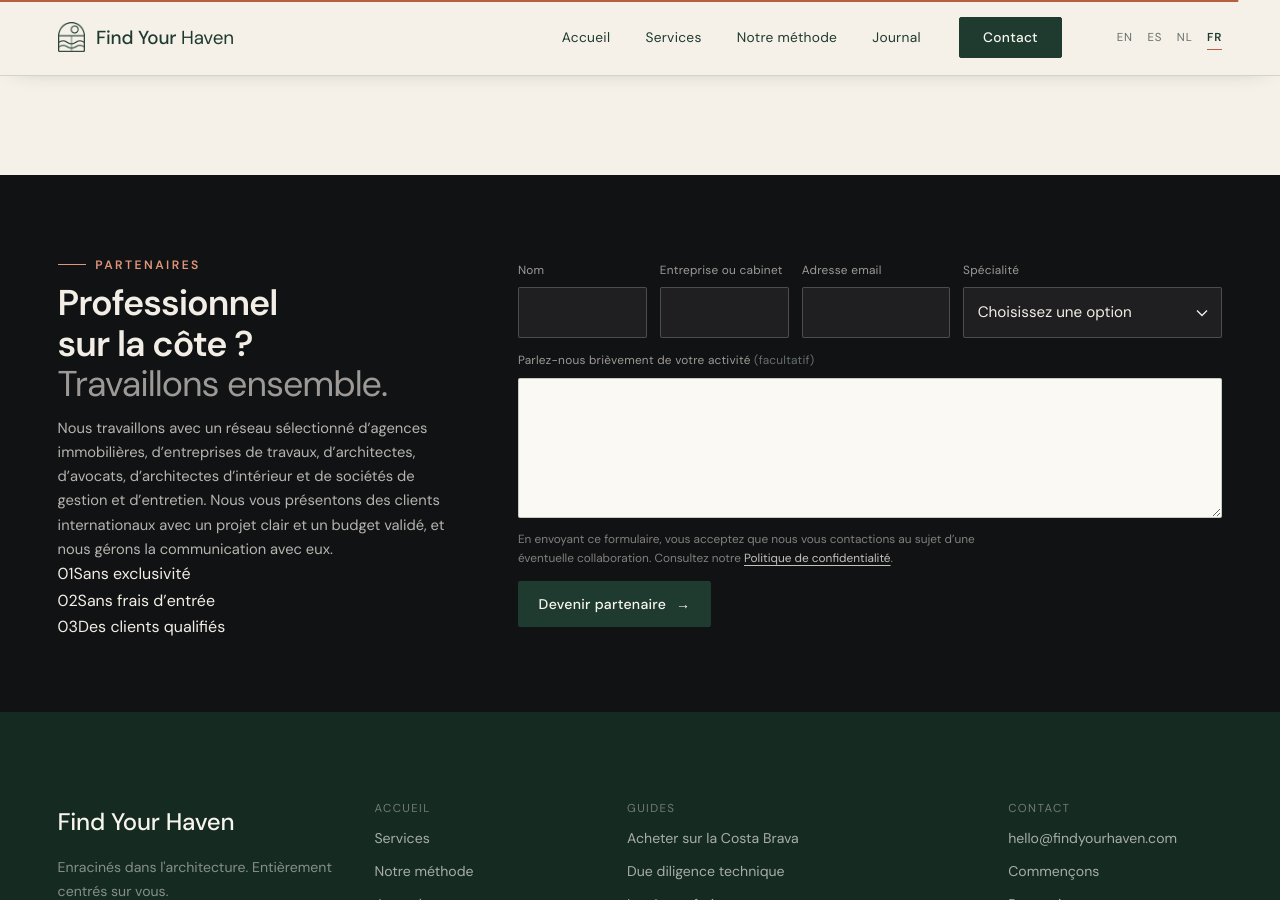
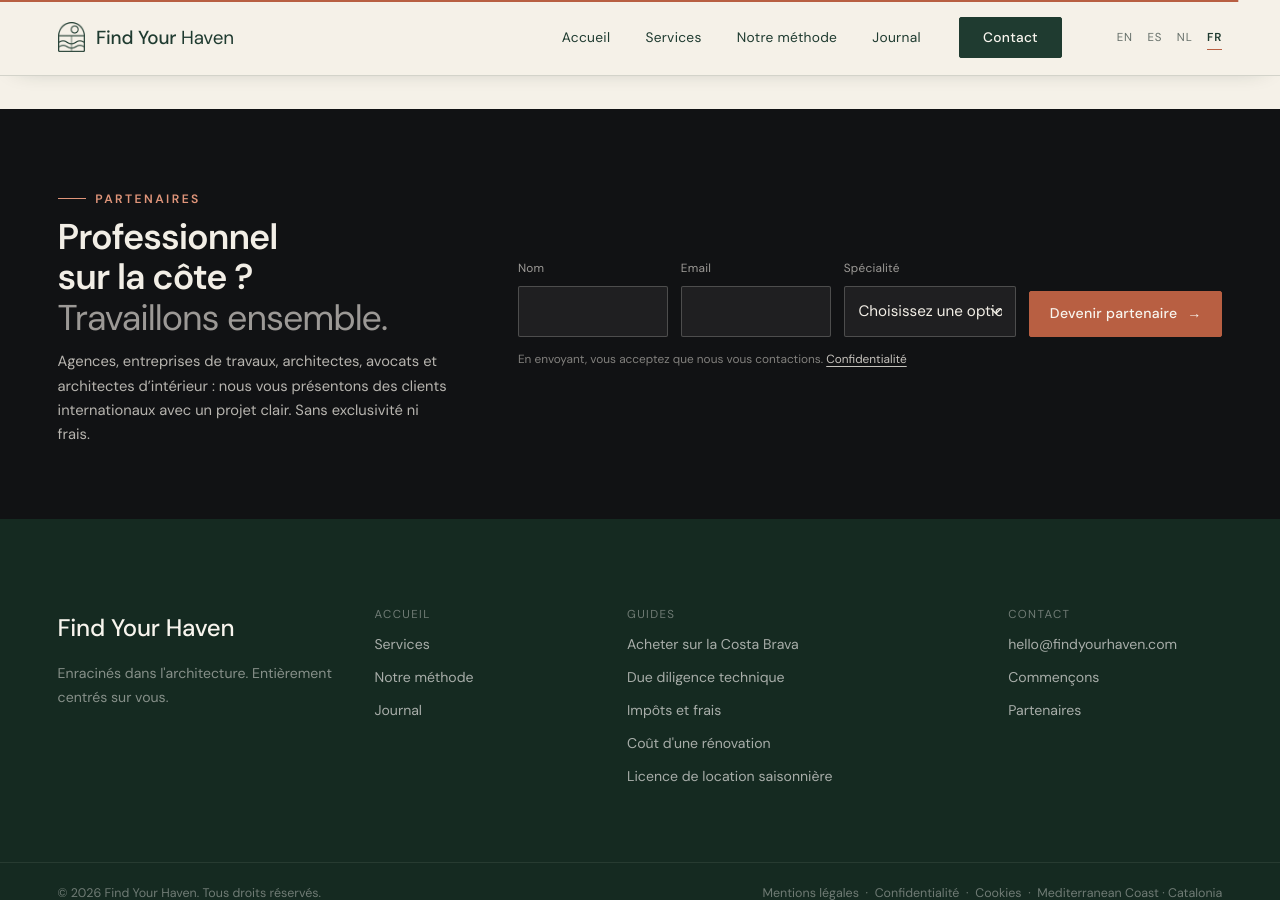
Before and after one commit to jmgrafic-web/fyhcatalonia, a Jekyll site: the page built from fr/index.html, in a window 1280 px wide and 900 px high, scrolled down 6831 px. Built offline with Jekyll 4.4.1, drawn with Linux system fonts in a browser that asks for light colours; some of the changed text lies outside the part shown.

Commit message:
Add files via upload

```diff
--- a/fr/index.html
+++ b/fr/index.html
@@ -59,7 +59,6 @@ translations:
       <li class="flow-item"><div class="flow-top"><span class="flow-n">02.</span><i class="flow-arrow" aria-hidden="true"></i></div><h3>Find Your Haven</h3><p>Nous vous orientons et coordonnons le processus avec un regard à la fois architectural et immobilier.</p></li>
       <li class="flow-item"><div class="flow-top"><span class="flow-n">03.</span></div><h3>Nos partenaires</h3><p>Nous collaborons avec des professionnels sélectionnés lorsque chaque projet le demande.</p></li>
     </ol>
-    <a class="text-link model-cta" href="#contact">Parlons de ce que vous avez en tête <span aria-hidden="true">→</span></a>
   </div>
 </section>
 
@@ -175,51 +174,29 @@ translations:
   </div>
 </section>
 
-<section class="section partners" id="partenaires">
+<section class="partners" id="partenaires">
   <div class="wrap partners-grid">
     <div class="partners-copy reveal">
       <p class="eyebrow">Partenaires</p>
-      <h2>Professionnel sur la côte ? <em>Travaillons ensemble.</em></h2>
-      <p>Nous travaillons avec un réseau sélectionné d’agences immobilières, d’entreprises de travaux, d’architectes, d’avocats, d’architectes d’intérieur et de sociétés de gestion et d’entretien. Nous vous présentons des clients internationaux avec un projet clair et un budget validé, et nous gérons la communication avec eux.</p>
-      <ul class="partners-points">
-        <li><span class="n">01</span>Sans exclusivité</li>
-        <li><span class="n">02</span>Sans frais d’entrée</li>
-        <li><span class="n">03</span>Des clients qualifiés</li>
-      </ul>
+      <h2>Professionnel sur la côte&nbsp;? <em>Travaillons ensemble.</em></h2>
+      <p>Agences, entreprises de travaux, architectes, avocats et architectes d’intérieur : nous vous présentons des clients internationaux avec un projet clair. Sans exclusivité ni frais.</p>
     </div>
     <div class="partners-box reveal">
-      <form class="contact-form partners-form" action="https://formspree.io/f/YOUR_FORMSPREE_ID" method="POST" data-contact-form data-error-msg="Votre candidature n’a pas pu être envoyée. Réessayez ou écrivez-nous à hello@findyourhaven.com.">
+      <form class="contact-form partners-form" action="https://formspree.io/f/YOUR_FORMSPREE_ID" method="POST" data-contact-form data-error-msg="L’envoi a échoué. Écrivez-nous à hello@findyourhaven.com.">
         <input type="hidden" name="_subject" value="Nouvelle candidature partenaire (FR)">
         <input type="hidden" name="Idioma" value="FR">
         <input type="hidden" name="Tipo" value="Partner">
         <div class="hp-field" aria-hidden="true"><label>Ne pas remplir <input type="text" name="_gotcha" tabindex="-1" autocomplete="off"></label></div>
         <div class="field"><label for="p-name">Nom</label><input id="p-name" type="text" name="Nombre" autocomplete="name" required></div>
-        <div class="field"><label for="p-company">Entreprise ou cabinet</label><input id="p-company" type="text" name="Empresa" autocomplete="organization" required></div>
-        <div class="field"><label for="p-email">Adresse email</label><input id="p-email" type="email" name="Email" autocomplete="email" required></div>
+        <div class="field"><label for="p-email">Email</label><input id="p-email" type="email" name="Email" autocomplete="email" required></div>
         <div class="field"><label for="p-spec">Spécialité</label>
-          <select id="p-spec" name="Especialidad" required>
-            <option value="" selected disabled>Choisissez une option</option>
-            <option>Agence immobilière</option>
-            <option>Construction et rénovation</option>
-            <option>Architectes et économistes</option>
-            <option>Conseil juridique et administratif</option>
-            <option>Architecture d’intérieur</option>
-            <option>Gestion de location saisonnière</option>
-            <option>Entretien</option>
-            <option>Autre</option>
-          </select>
+          <select id="p-spec" name="Especialidad" required><option value="" selected disabled>Choisissez une option</option><option>Agence immobilière</option><option>Construction et rénovation</option><option>Architecture</option><option>Juridique et administratif</option><option>Architecture d’intérieur</option><option>Gestion et entretien</option><option>Autre</option></select>
         </div>
-        <div class="field field--full"><label for="p-msg">Parlez-nous brièvement de votre activité <small>(facultatif)</small></label><textarea id="p-msg" name="Mensaje" rows="3"></textarea></div>
-        <p class="form-consent">En envoyant ce formulaire, vous acceptez que nous vous contactions au sujet d’une éventuelle collaboration. Consultez notre <a href="{{ '/fr/confidentialite/' | relative_url }}">Politique de confidentialité</a>.</p>
-        <div class="form-actions">
-          <button class="btn btn-dark" type="submit" data-sending-label="Envoi…">Devenir partenaire <span class="arr" aria-hidden="true">→</span></button>
-          <p class="form-error" role="alert" hidden></p>
-        </div>
+        <button class="btn btn-accent" type="submit" data-sending-label="Envoi…">Devenir partenaire <span class="arr" aria-hidden="true">→</span></button>
+        <p class="form-consent">En envoyant, vous acceptez que nous vous contactions. <a href="{{ '/fr/confidentialite/' | relative_url }}">Confidentialité</a></p>
+        <p class="form-error" role="alert" hidden></p>
       </form>
-      <div class="form-success" role="status" tabindex="-1" hidden>
-        <h3>Merci de votre intérêt.</h3>
-        <p>Nous avons bien reçu votre candidature et vous écrirons pour vous expliquer comment fonctionne la collaboration.</p>
-      </div>
+      <div class="form-success" role="status" tabindex="-1" hidden><p>Merci. Nous vous recontacterons rapidement pour vous expliquer la collaboration.</p></div>
     </div>
   </div>
 </section>
```
Also changed, not shown: en/index.html (+9 -32 lines), es/index.html (+9 -32 lines), nl/index.html (+9 -32 lines), README.md.
